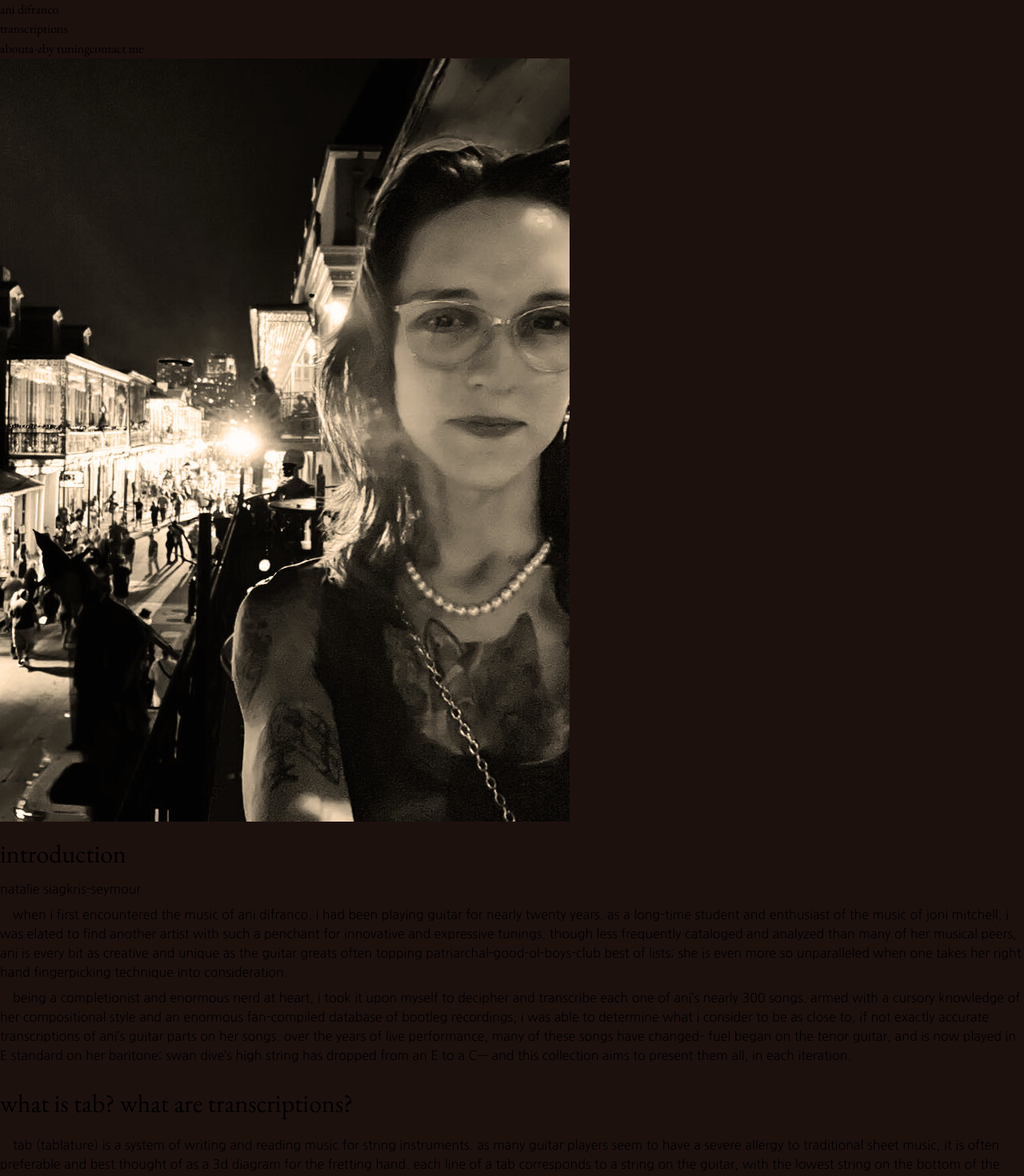
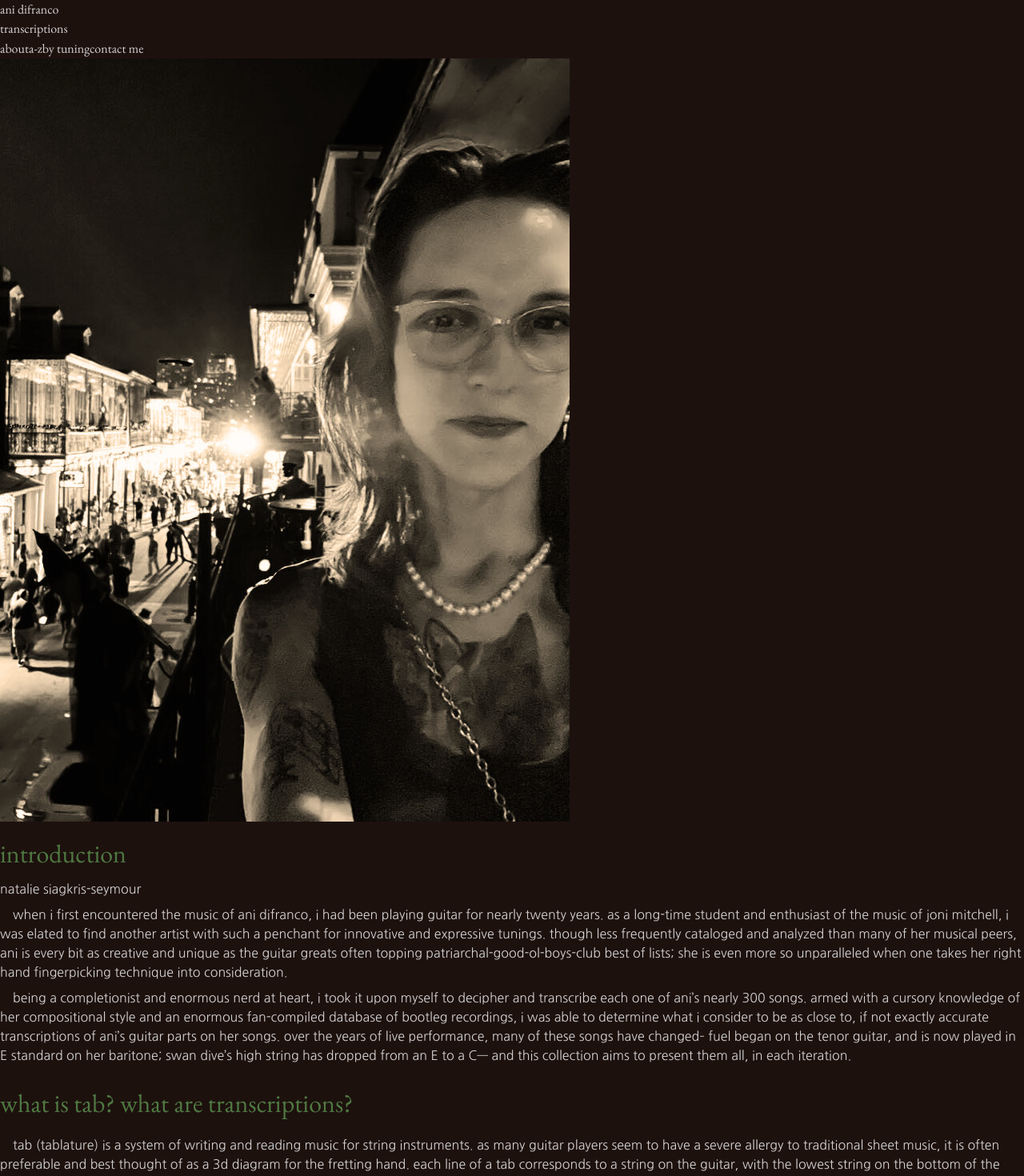
Before and after one commit to KKurzawa/Ani-Difranco-Transcriptions, a React (Vite) app: page /About in a window 1280 px wide. Shown: the top 1470 px of the page at 80% size. Built offline with nearby package versions, Linux system fonts and the light colour scheme.

Commit message:
messing with color

```diff
--- a/src/App.css
+++ b/src/App.css
@@ -1,5 +1,5 @@
 #root {
-    background-color: #1d110e;
+    /* background-color: #1d110e;  */
     height: 100%;
     margin: 0;
     padding: 0;
--- a/src/Components/Header/Header.jsx
+++ b/src/Components/Header/Header.jsx
@@ -5,14 +5,14 @@ import { Link } from 'react-router-dom';
 function Header() {
     return (
         <>
-            <nav className="flex flex-col md:flex-row text-[#e8f3de] bg-[#B4A48B] justify-center width-100%">
+            <nav className="flex flex-col md:flex-row bg-[#c2b39c] justify-center width-100%">
                 <header className='width-100% flex justify-center text-center'>
                     <Link
                         to="/"
                         className=''
                     >
-                        <h1 className='heading-text text-6xl mt-3 md:mt-5'>ani difranco</h1>
-                        <h2 className='heading-text text-4xl mb-1 md:mb-5'>transcriptions</h2>
+                        <h1 className='heading-text text-6xl mt-3 md:mt-5 text-[#4F7942]'>ani difranco</h1>
+                        <h2 className='heading-text text-4xl mb-1 md:mb-5 text-[#4F7942]' >transcriptions</h2>
                     </Link>
                 </header>
                 <Navbar />
--- a/src/Components/Navbar/Navbar.css
+++ b/src/Components/Navbar/Navbar.css
@@ -1,3 +1,4 @@
 .heading-text{
     font-family: 'EB Garamond', serif;
+    color: rgba(245, 245, 245, 0.848);
 }
--- a/src/Pages/About/About.css
+++ b/src/Pages/About/About.css
@@ -2,6 +2,7 @@
     font-family: 'Nanum Gothic', sans-serif;
     padding-bottom: .5em;
     text-indent: 1em;
+    color: rgba(245, 245, 245, 0.848);
 }
 
 .about-header-text{
@@ -9,12 +10,14 @@
     padding-bottom: .5em;
     font-size: 2em;
     padding-top: .5em;
+    color: #4F7942;
 }
 
 .about-sub-header-text{
     font-family: 'EB Garamond', serif;
     padding-bottom: .25em;
     font-size: 1.5em;
+    color: #412720;
 }
 
 #introduction{
--- a/src/Pages/About/About.jsx
+++ b/src/Pages/About/About.jsx
@@ -7,7 +7,7 @@ function AboutMe() {
     // const backslash = &amp#92;
 
     return (
-        <div className='bg-[#B4A48B]'>
+        <div className='bg-[#c2b39c]'>
             <div className='flex justify-center'>
                 <img src={NatPic2} />
             </div>
--- a/src/Pages/ByTuning/ByTuning.jsx
+++ b/src/Pages/ByTuning/ByTuning.jsx
@@ -30,7 +30,7 @@ function ByTuning() {
         }
     )
     return (
-        <div className='flex flex-col justify-center text-white bg-[#B4A48B]'>
+        <div className='flex flex-col justify-center text-white bg-[#c2b39c]'>
             <h2 className='heading-text text-4xl md:text-6xl pt-5 text-center'>by tuning</h2>
             <h2 className='heading-text text-2xl md:text-3xl pb-5 text-center'>click song to view pdf</h2>
             <div className='md:hidden flex-col text-center'>
--- a/src/Pages/Contact/Contact.jsx
+++ b/src/Pages/Contact/Contact.jsx
@@ -45,7 +45,7 @@ const Contact = () => {
         console.log(templateParams);
     }
     return (
-        <div className='flex flex-col items-center -mb-32 md:mb-0 min-h-screen bg-[#B4A48B]'>
+        <div className='flex flex-col items-center -mb-32 md:mb-0 min-h-screen bg-[#c2b39c]'>
             <h2 className="heading-text text-white text-4xl md:text-6xl mt-5">contact me</h2>
             <form onSubmit={handleSubmit} className='emailForm flex flex-col content-center m-[20px] w-[50%] md:w-[40%]'>
                 <input
--- a/src/Pages/Home/Home.jsx
+++ b/src/Pages/Home/Home.jsx
@@ -4,7 +4,7 @@ import AniPic2 from '../../assets/photos/AniPic2.png'
 
 function Home() {
     return (
-        <div className='bg-[#B4A48B]'>
+        <div className='bg-[#c2b39c]'>
             <img className='w-full' src={AniPic2} />
             <section>
                 <p className='description-text mx-10 md:mx-40 mt-10 pb-10 text-center text-2xl md:text-4xl text-white'>the ultimate unauthorized fan-made and researched collection of the unique musical compositions of ani difranco
--- a/src/Pages/TranscriptionsAz/TranscriptionsaAz.jsx
+++ b/src/Pages/TranscriptionsAz/TranscriptionsaAz.jsx
@@ -4,7 +4,7 @@ import { transcriptions } from '../../Utils/TranscriptionsTunings';
 function TranscriptionsaAz() {
 
     return (
-        <section className='flex flex-col bg-[#B4A48B] text-white'>
+        <section className='flex flex-col bg-[#c2b39c] text-white'>
             <h2 className='heading-text text-4xl md:text-6xl pt-5 text-center'>transcriptions a-z</h2>
             <h2 className='heading-text text-2xl md:text-3xl pb-5 text-center'>click song to view pdf</h2>
             <div className='md:hidden flex flex-col pb-5'>
--- a/src/index.css
+++ b/src/index.css
@@ -1,5 +1,5 @@
 :root {
-    background-color:#B4A48B;
+    background-color:#1d110e;
 }
 @tailwind base;
 @tailwind components;
```
